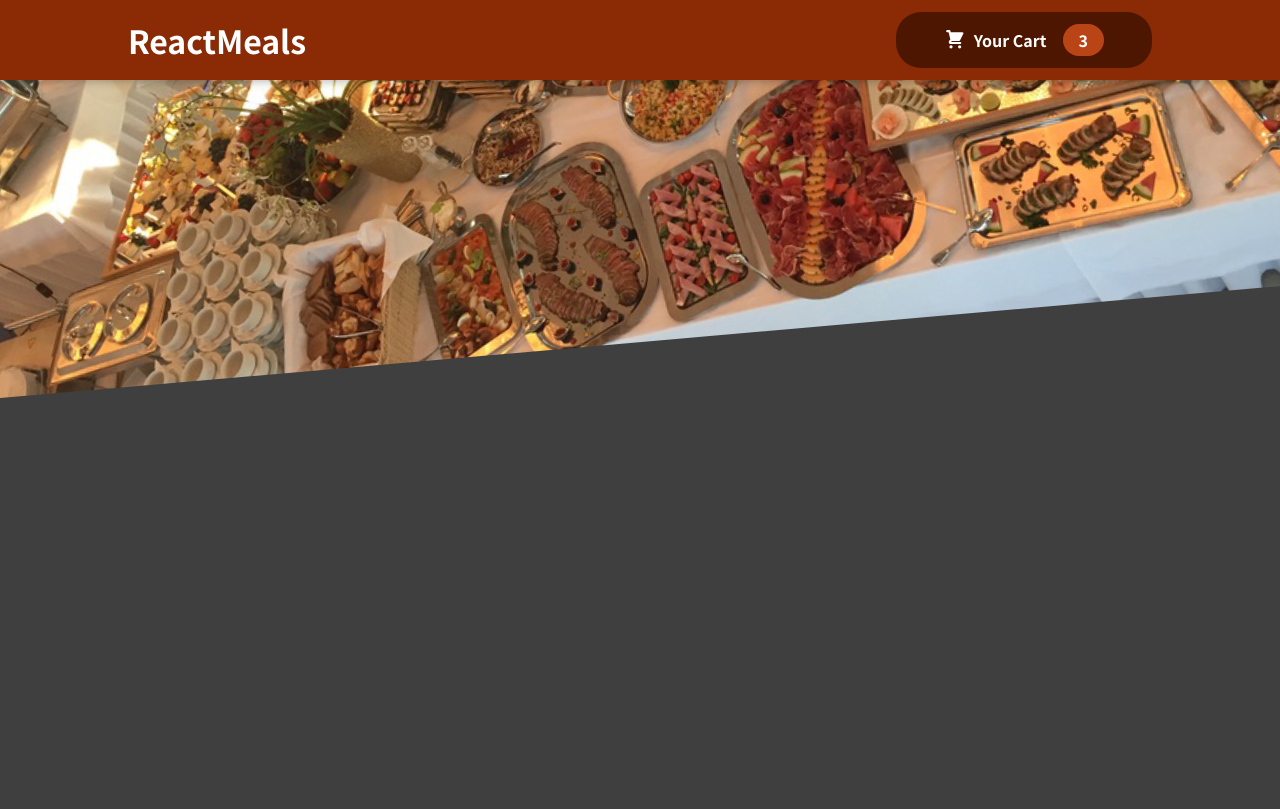
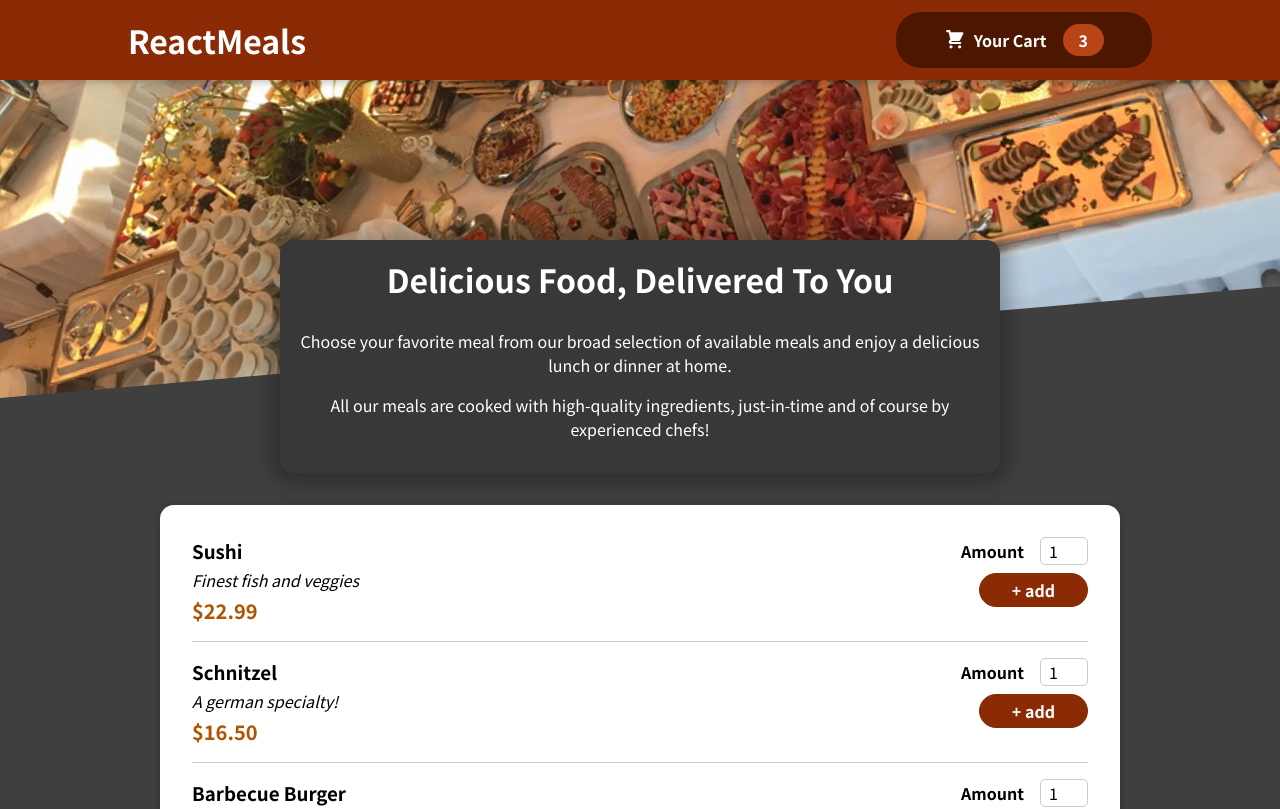
Before and after one commit to bernardoblasquez/udemy-react--advanced-concepts, a React (Create React App) app: page / in a window 1280 px wide. Shown: the top 809 px of the page. Built offline with nearby package versions, Linux system fonts and the light colour scheme.

Commit message:
feat: criação do componente Meals e sua importação em App

```diff
--- a/src/App.js
+++ b/src/App.js
@@ -1,9 +1,13 @@
-import Header from './Components/Layout/Header'
+import Header from './Components/Layout/Header';
+import Meals from './Components/Meals/Meals';
 
 function App() {
   return (
     <>
       <Header />
+      <main>
+        <Meals />
+      </main>
     </>
   );
 }
--- /dev/null
+++ b/src/Components/Meals/Meals.jsx
@@ -0,0 +1,13 @@
+import MealsSummary from "./MealsSummary";
+import AvailableMeals from "./AvaliableMeals";
+
+const Meals = () =>{
+    return(
+        <>
+            <MealsSummary />
+            <AvailableMeals />
+        </>
+    )
+}
+
+export default Meals;
```
